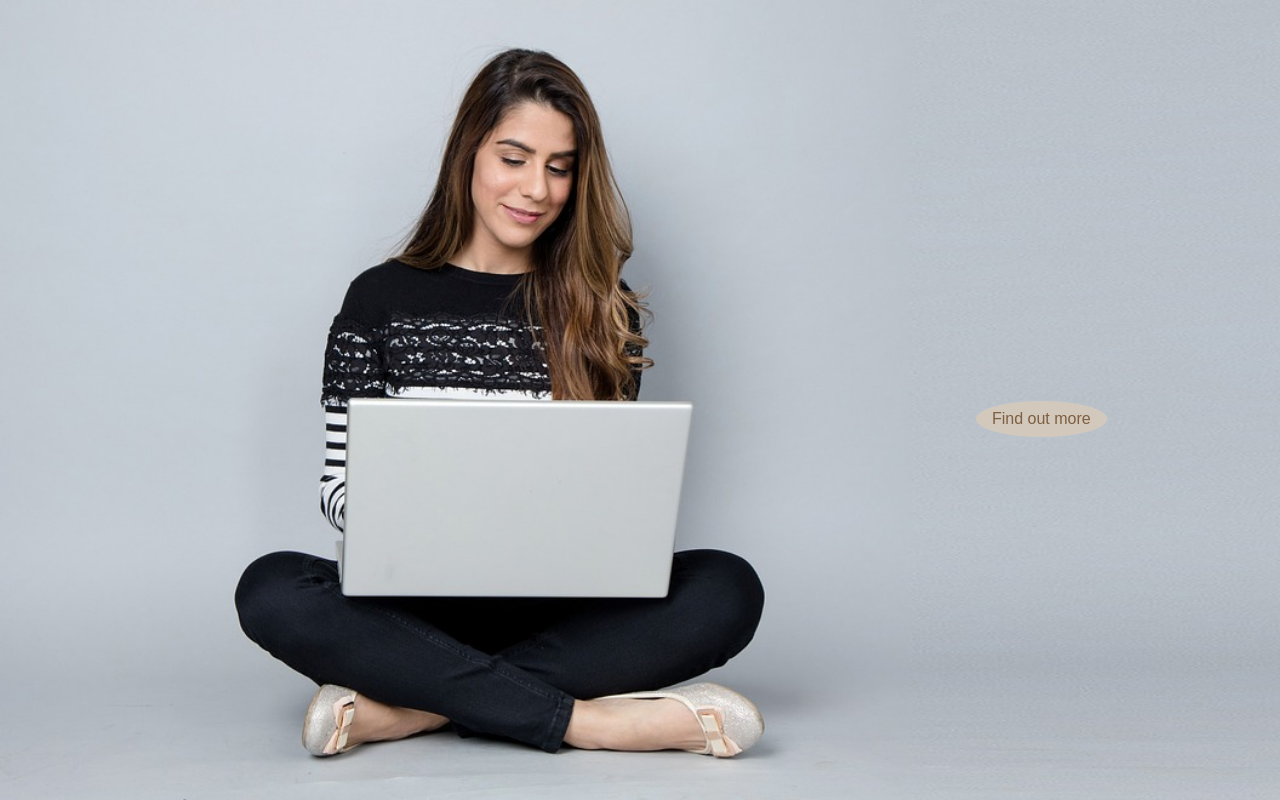
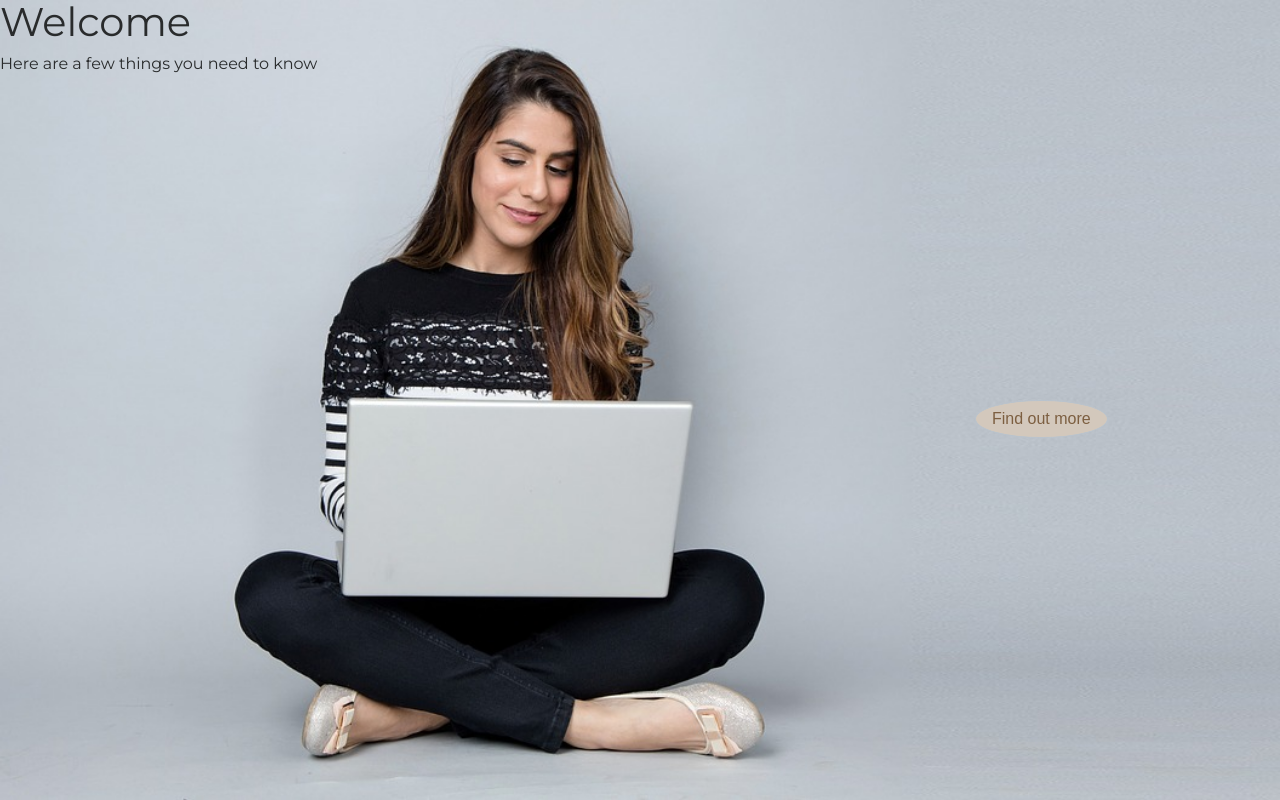
Before and after one commit to blackwellJessicaJ/blackwelljessicaj.github.io, a plain HTML site: page index.html in a window 1280 px wide. Drawn offline with nearby package versions, Linux system fonts and the light colour scheme.

Commit message:
Update index.html
Added h1

```diff
--- a/index.html
+++ b/index.html
@@ -13,6 +13,8 @@
     <link rel="stylesheet" type="text/css" href="style.css">
   </head>
   <body>
+    <h1>Welcome</h1>
+    <p>Here are a few things you need to know</p>
     <div class="container">
       <div class="row">
         <div class="col align-self-center btn-position">
```
